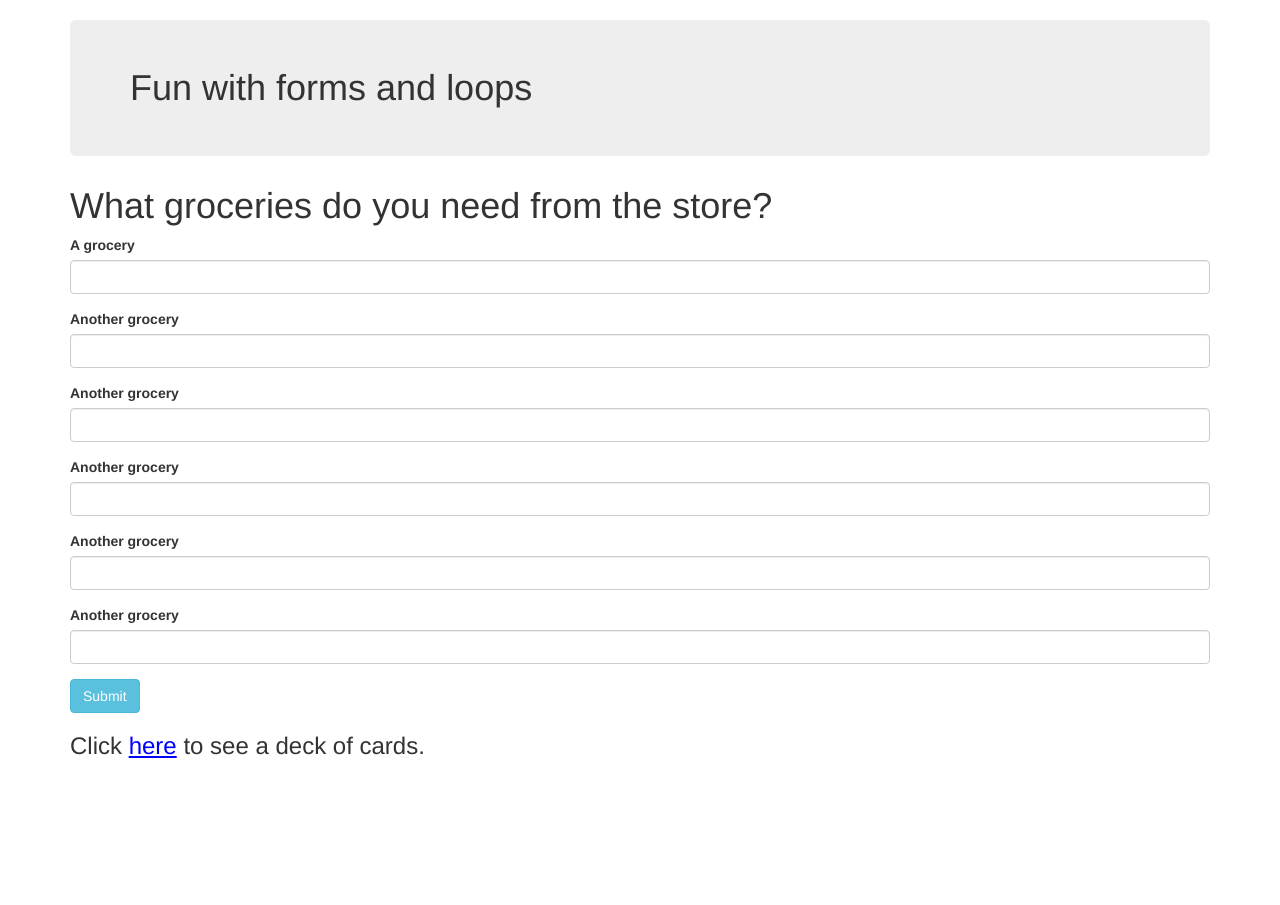
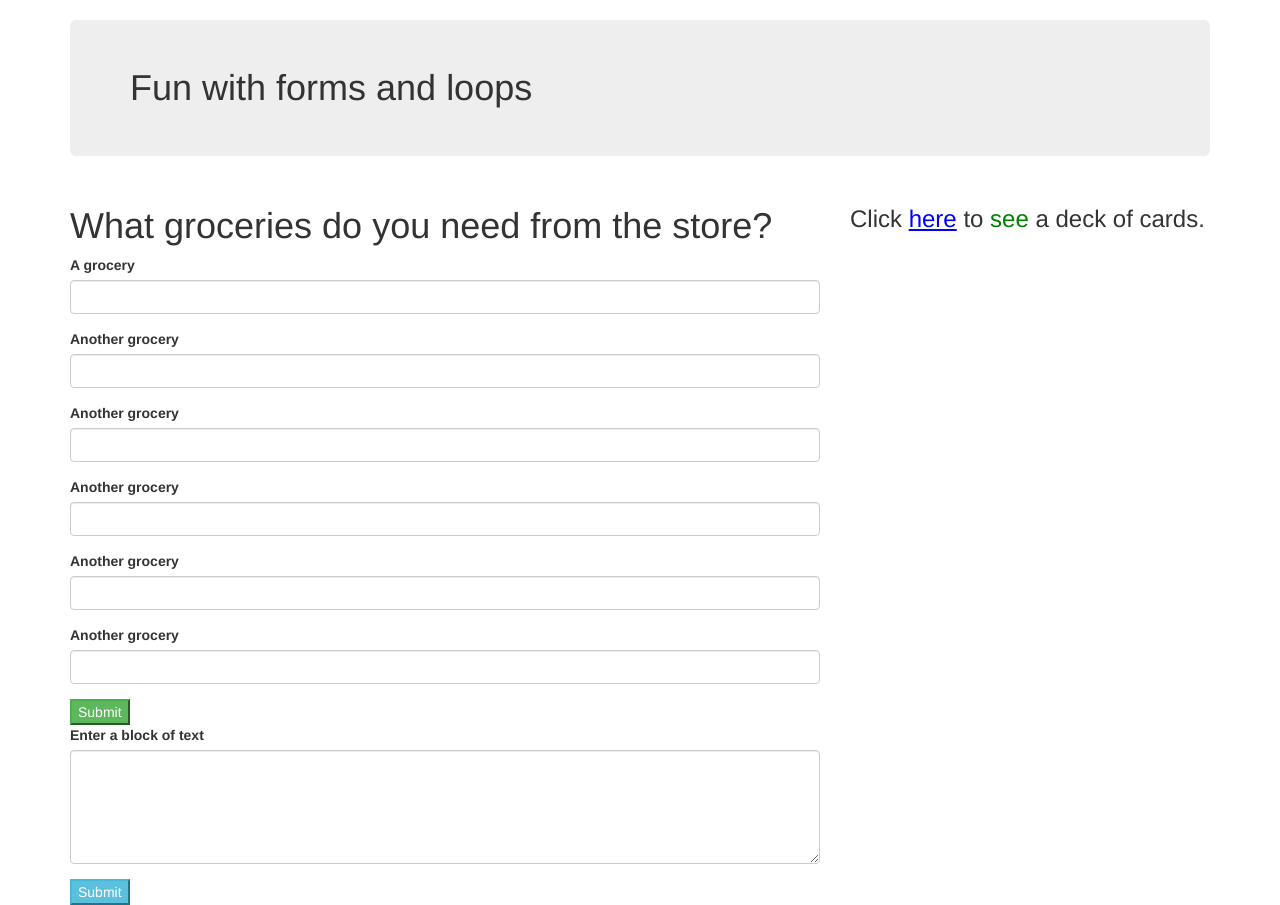
Before and after one commit to DLopez6877/arrays-loop-practice, a plain HTML site: page index.html in a window 1280 px wide. Before the commit the page ends 800 px from the top, so only its background shows below. Drawn offline with Linux system fonts and the light colour scheme.

Commit message:
add html for word play

```diff
--- a/css/styles.css
+++ b/css/styles.css
@@ -6,3 +6,7 @@
   color: blue;
   text-decoration: underline;
 }
+
+.see-hide {
+  color: green;
+}
--- a/index.html
+++ b/index.html
@@ -11,8 +11,8 @@
 
     <div class="container">
       <h1 class="jumbotron">Fun with forms and loops</h1>
-      <section> <!-- grocery list -->
-        <div>
+      <div class="row">
+        <div class="col-sm-8"> <!-- start of grocery list -->
           <form id="groceryForm">
             <h1>What groceries do you need from the store?</h1>
             <div class="form-group">
@@ -40,7 +40,7 @@
               <input id="grocery6" class="form-control" type="text">
             </div>
 
-            <button type="submit" class="btn btn-info">Submit</button>
+            <button type="submit" class="btn-success">Submit</button>
           </form>
           <div class="initially-hidden grocery-list">
             <h1>These are the groceries you need:</h1>
@@ -49,19 +49,25 @@
 
             </ol>
           </div>
-        </div>
-      </section> <!--end of grocery list -->
-      <section> <!-- word play -->
-
-      </section> <!-- end of word play -->
-      <section> <!-- deck of cards -->
-        <div>
-          <h3>Click <span class="cards-here">here</span> to see a deck of cards.</h3>
+        </div> <!-- end of grocery list -->
+        <div class="col-sm-4"> <!-- deck of cards -->
+          <h3>Click <span class="cards-here">here</span> to <span class="see-hide">see</span> a deck of cards.</h3>
           <ul id="deck" class="initially-hidden">
 
           </ul>
-        </div>
-      </section> <!-- end of deck of cards -->
+        </div> <!-- end of deck of cards -->
+      </div> <!--end of row -->
+      <div class="row">
+        <div class="col-sm-8"> <!-- word play -->
+          <form id="wordForm">
+            <div class="form-group">
+              <label>Enter a block of text</label>
+              <textarea id="sent" type="text" class="form-control" rows="5"></textarea>
+            </div>
+            <button id="wordBtn" type="submit" class="btn-info">Submit</button>
+          </form>
+        </div> <!-- end of word play -->
+      </div>
     </div>
 
   </body>
--- a/js/scripts.js
+++ b/js/scripts.js
@@ -20,9 +20,10 @@ $(function() {
 
     newArray.forEach(function(grocerySorted){
       $("#grocery-list").append('<li>' + grocerySorted.toUpperCase() + '</li>');
-      $("#groceryForm").hide();
-      $(".grocery-list").show();
     });
+
+    $("#groceryForm").hide();
+    $(".grocery-list").show();
 
     event.preventDefault();
   });
@@ -45,6 +46,12 @@ $(function() {
       $("#deck").append("<li>" + completedCard + "</li>");
     });
 
+    if ($(".see-hide").text("see")){
+      $(".see-hide").text("hide");
+    } else {
+      $(".see-hide").text("see");
+    }
+
     $("#deck").toggle();
   });
 
```
